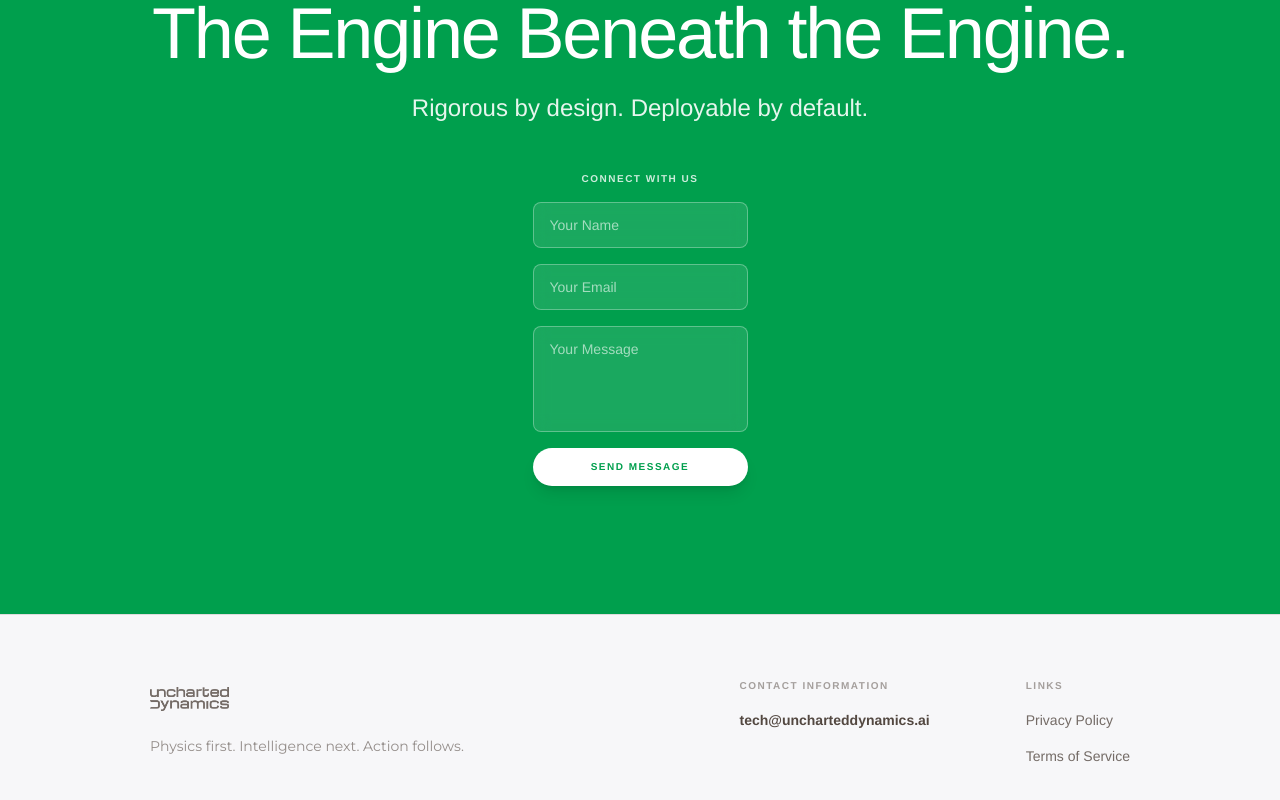
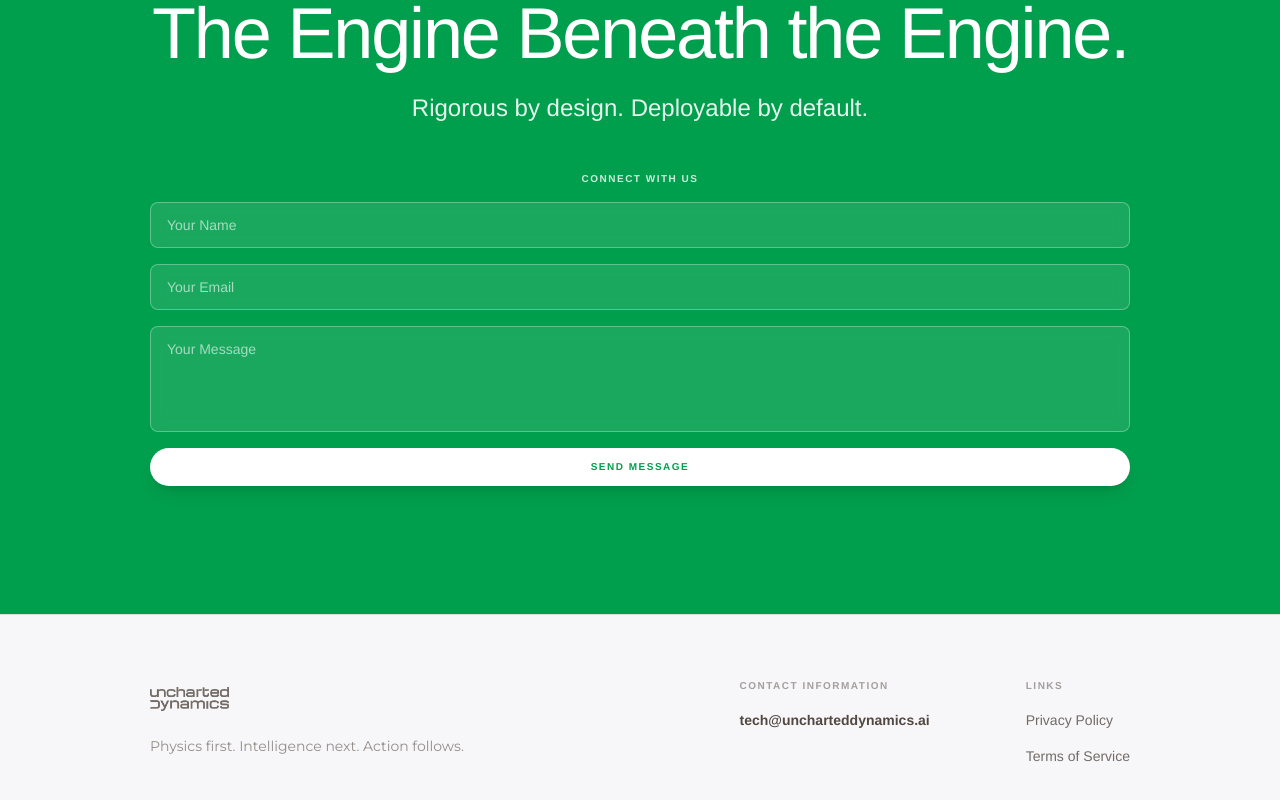
Before and after one commit to Vanehezhewen/uncharted-dynamics, a React (Vite) app: page / in a window 1280 px wide. Shown: the part 4695-5495 px from the top of the page. Built offline with nearby package versions, Linux system fonts and the light colour scheme.

Commit message:
contact form modified

```diff
--- a/src/App.tsx
+++ b/src/App.tsx
@@ -550,7 +550,7 @@ const FinalCTA = () => (
 );
 
 const ContactForm = () => (
-  <div className="flex flex-col gap-4 text-sm max-w-2xl">
+  <div className="flex flex-col gap-4 text-sm w-full">
     <span className="text-[10px] font-bold tracking-[0.15em] uppercase text-white/80">
       Connect with us
     </span>
@@ -558,7 +558,7 @@ const ContactForm = () => (
       action="mailto:tech@uncharteddynamics.ai"
       method="post"
       encType="text/plain"
-      className="flex flex-col gap-4"
+      className="flex flex-col gap-4 w-full"
     >
       <input
         type="text"
```
